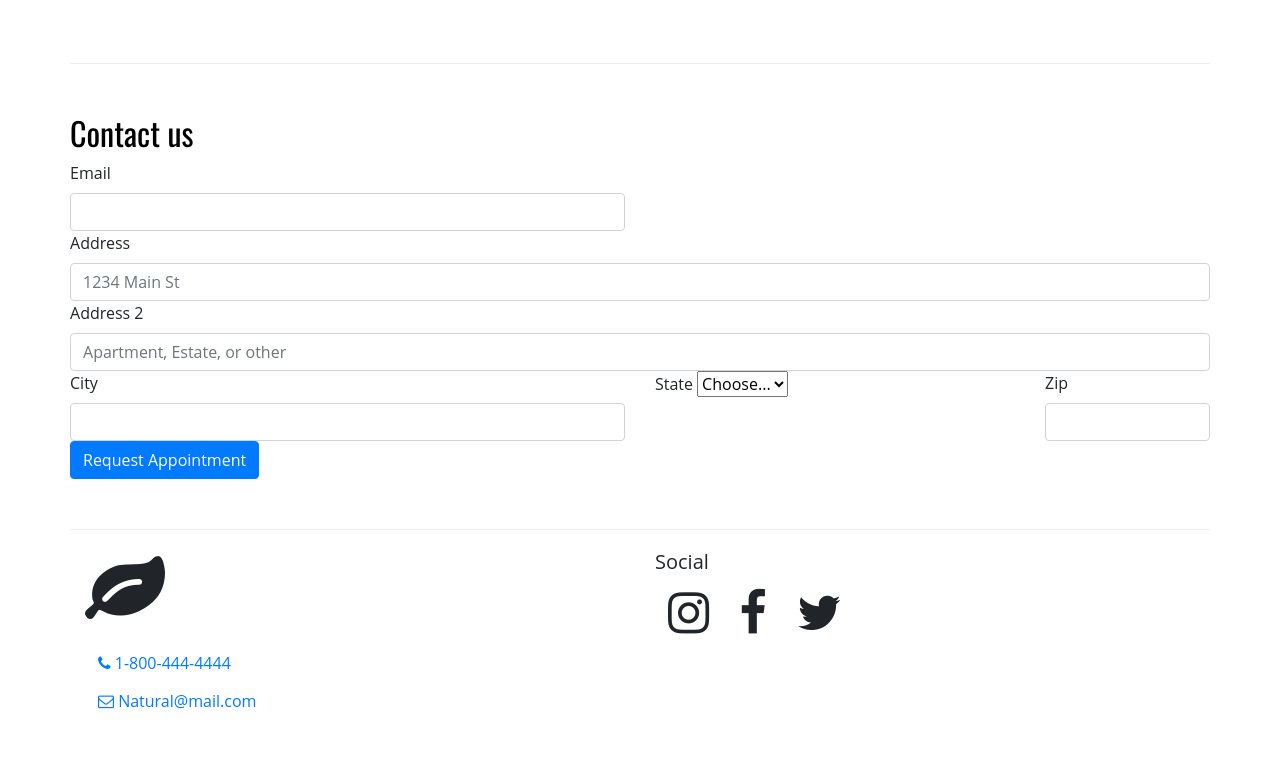
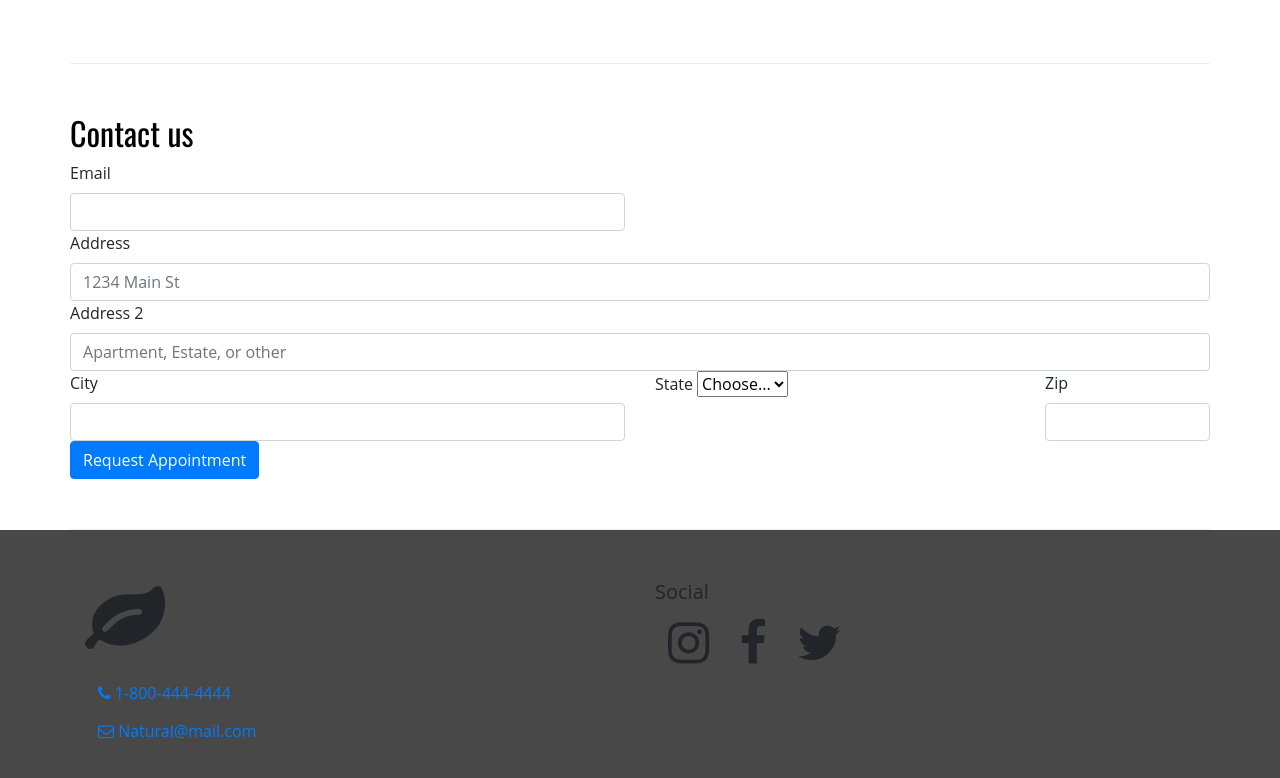
Before and after one commit to KevinMartinez5058/Landscaping-website-2022, a website: page index.html in a window 1280 px wide. Shown: the part 2996-3774 px from the top of the page. Before the commit the page ends 3736 px from the top, so only its background shows below. Drawn offline with nearby package versions, Linux system fonts and the light colour scheme; files that its build step writes are made by us from their sources.

Commit message:
updated index

```diff
--- a/index.html
+++ b/index.html
@@ -15,7 +15,7 @@
       integrity="sha384-TX8t27EcRE3e/ihU7zmQxVncDAy5uIKz4rEkgIXeMed4M0jlfIDPvg6uqKI2xXr2"
       crossorigin="anonymous"
     />
-    <link rel="stylesheet" href="CSS/styles.css" />
+    <link rel="stylesheet" href="styles.css" />
     <link rel="preconnect" href="https://fonts.googleapis.com" />
     <link rel="preconnect" href="https://fonts.gstatic.com" crossorigin />
     <link
```
